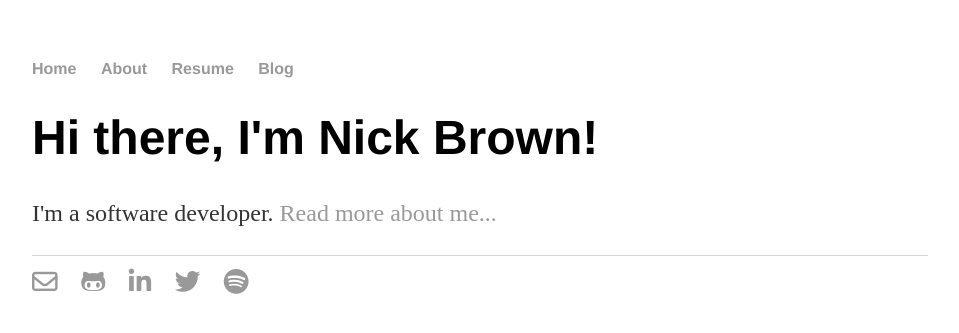
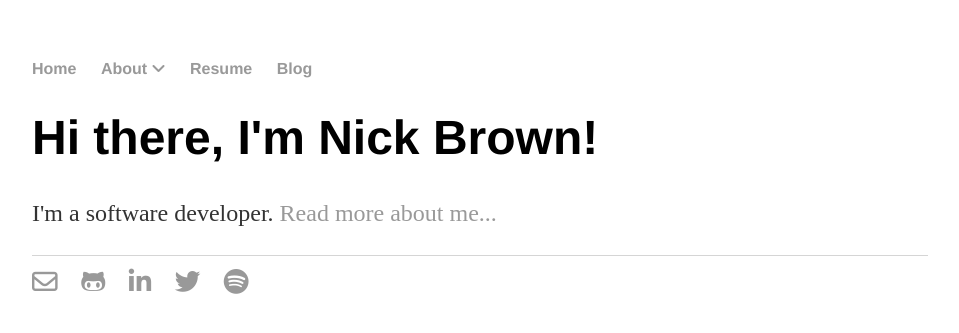
Before and after one commit to ncbrown1/ncbrown1.github.io, a Jekyll site: the page built from index.html, in a window 1280 px wide. Shown: the top 333 px of the page, without its empty margins (160-1119 px from the left). Built offline with Jekyll 4.4.1, drawn with Linux system fonts in a browser that asks for light colours; nearby versions of some CDN libraries.

Commit message:
using scss and a dropdown nav item

```diff
--- a/_config.yml
+++ b/_config.yml
@@ -5,7 +5,10 @@
 github_username: ncbrown1
 
 # Build settings
-gems: [jekyll-paginate]
+gems:
+  - jekyll-paginate
+sass:
+  sass_dir: _sass
 markdown: kramdown
 paginate: 5
 paginate_path: "/blog/page:num/"
--- a/_layouts/default.html
+++ b/_layouts/default.html
@@ -10,7 +10,14 @@
 		<nav>
   		<ul>
     		<li><a href="/">Home</a></li>
-      		<li><a href="/about">About</a></li>
+      	<li class="dropdown">
+          <a href="/about">About <i class="fa fa-angle-down" aria-hidden="true"></i></a>
+          <div class="dropdown-content">
+            <ul>
+              <li><a href="/about/books">My Books</a></li>
+            </ul>
+          </div>
+        </li>
     		<li><a href="/resume">Resume</a></li>
     		<li><a href="/blog">Blog</a></li>
   		</ul>
--- /dev/null
+++ b/_sass/_dropdown.scss
@@ -0,0 +1,18 @@
+
+.dropdown {
+  position: relative;
+  display: inline-block;
+}
+
+.dropdown-content {
+  display: none;
+  position: absolute;
+  background-color: #f6f6f6;
+  min-width: 120px;
+  box-shadow: 0px 8px 16px 0px rgba(0,0,0,0.2);
+  padding: 1em;
+}
+
+.dropdown:hover .dropdown-content {
+  display: block;
+}
--- a/css/main.css
+++ b/css/main.scss
@@ -1,3 +1,7 @@
+---
+---
+
+@import "dropdown";
 body {
   margin: 60px auto;
   width: 70%;
```
